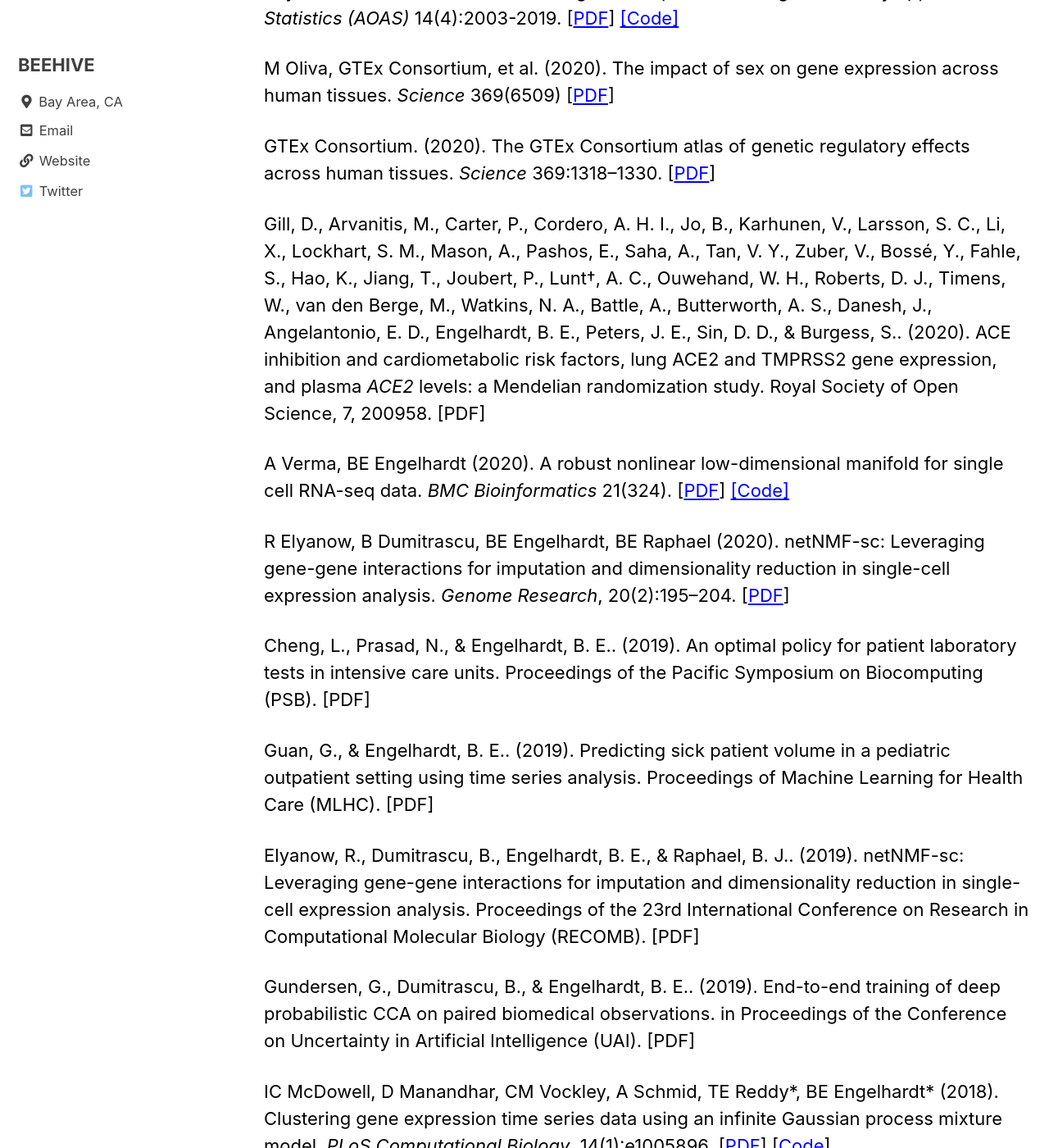
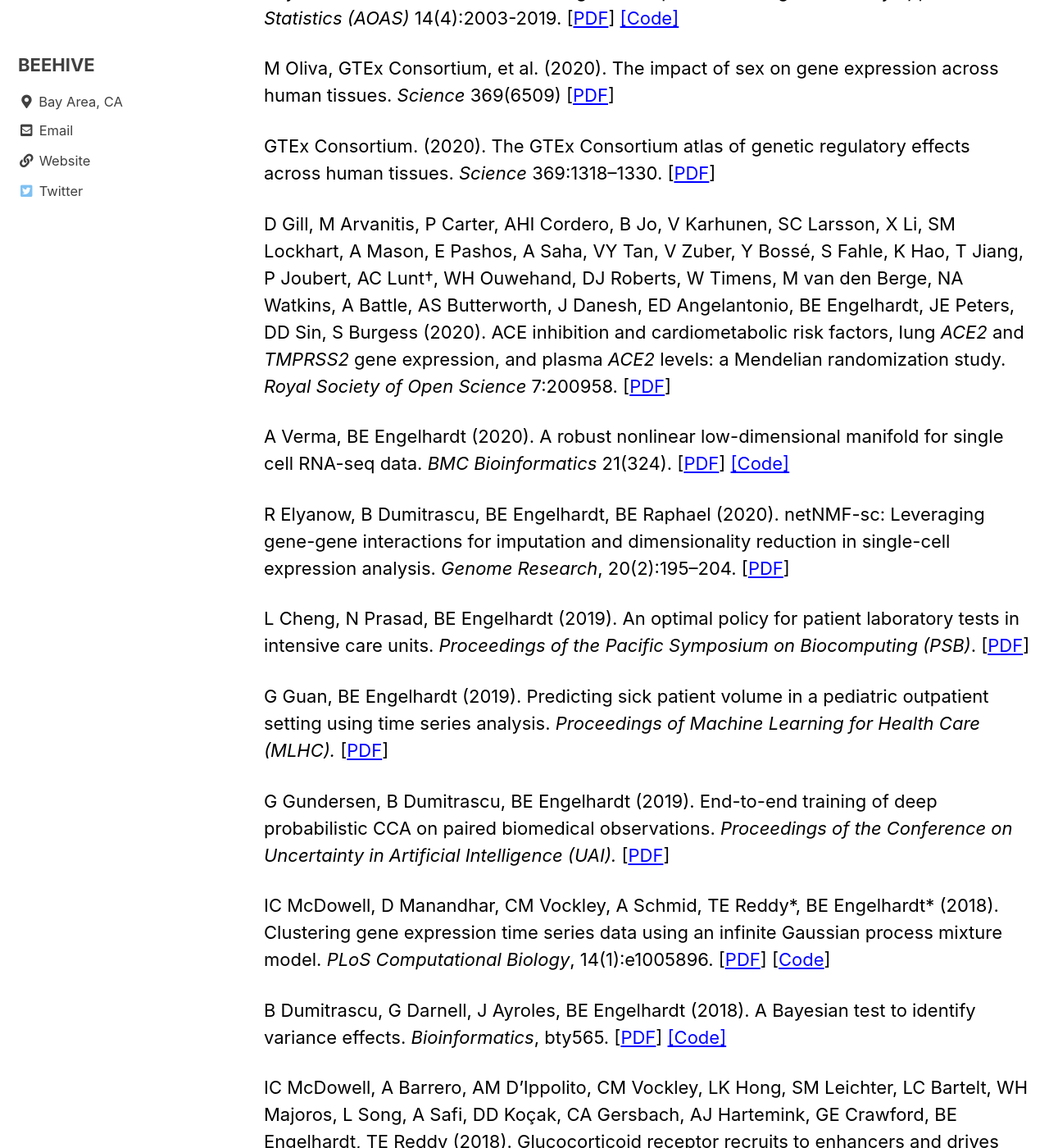
Before and after one commit to stanfordbeehive/stanfordbeehive.github.io, a Jekyll site: the page built from _pages/publications.md, in a window 1280 px wide and 1400 px high, scrolled down 3826 px. Shown: the whole window at 82% size. Built offline with Jekyll 4.4.1, drawn with Linux system fonts in a browser that asks for light colours; cached includes are drawn as plain includes; some of the changed text lies outside the part shown.

Commit message:
Update publications.md

```diff
--- a/_pages/publications.md
+++ b/_pages/publications.md
@@ -79,24 +79,19 @@ M Oliva, GTEx Consortium, et al. (2020). The impact of sex on gene expression ac
 GTEx Consortium. (2020). The GTEx Consortium atlas of genetic regulatory effects across human tissues. *Science* 369:1318–1330.
 [[PDF](doi:10.1126/science.aaz1776)]
 
-Gill, D., Arvanitis, M., Carter, P., Cordero, A. H. I., Jo, B., Karhunen, V., Larsson, S. C., Li, X., Lockhart, S. M., Mason, A., Pashos, E., Saha, A., Tan, V. Y., Zuber, V., Bossé, Y., Fahle, S., Hao, K., Jiang, T., Joubert, P., Lunt†, A. C., Ouwehand, W. H., Roberts, D. J., Timens, W., van den Berge, M., Watkins, N. A., Battle, A., Butterworth, A. S., Danesh, J., Angelantonio, E. D., Engelhardt, B. E., Peters, J. E., Sin, D. D., & Burgess, S.. (2020). ACE inhibition and cardiometabolic risk factors, lung ACE2 and TMPRSS2 gene expression, and plasma *ACE2* levels: a Mendelian randomization study. Royal Society of Open Science, 7, 200958.
-[PDF]
+D Gill, M Arvanitis, P Carter, AHI Cordero, B Jo, V Karhunen, SC Larsson, X Li, SM Lockhart, A Mason, E Pashos, A Saha, VY Tan, V Zuber, Y Bossé, S Fahle, K Hao, T Jiang, P Joubert, AC Lunt†, WH Ouwehand, DJ Roberts, W Timens, M van den Berge, NA Watkins, A Battle, AS Butterworth, J Danesh, ED Angelantonio, BE Engelhardt, JE Peters, DD Sin, S Burgess (2020). ACE inhibition and cardiometabolic risk factors, lung *ACE2* and *TMPRSS2* gene expression, and plasma *ACE2* levels: a Mendelian randomization study. *Royal Society of Open Science* 7:200958. [[PDF](https://pubmed.ncbi.nlm.nih.gov/33391794/)]
 
 A Verma, BE Engelhardt (2020). A robust nonlinear low-dimensional manifold for single cell RNA-seq data. *BMC Bioinformatics* 21(324).
 [[PDF](https://bmcbioinformatics.biomedcentral.com/articles/10.1186/s12859-020-03625-z)] [[Code]](https://github.com/architverma1/tGPLVM)
 
 R Elyanow, B Dumitrascu, BE Engelhardt, BE Raphael (2020). netNMF-sc: Leveraging gene-gene interactions for imputation and dimensionality reduction in single-cell expression analysis. *Genome Research*, 20(2):195–204. [[PDF](https://genome.cshlp.org/content/early/2020/01/28/gr.251603.119)]
 
-Cheng, L., Prasad, N., & Engelhardt, B. E.. (2019). An optimal policy for patient laboratory tests in intensive care units. Proceedings of the Pacific Symposium on Biocomputing (PSB). [PDF]
+L Cheng, N Prasad, BE Engelhardt (2019). An optimal policy for patient laboratory tests in intensive care units. *Proceedings of the Pacific Symposium on Biocomputing (PSB)*. [[PDF](https://www.worldscientific.com/doi/10.1142/9789813279827_0029)]
 
-Guan, G., & Engelhardt, B. E.. (2019). Predicting sick patient volume in a pediatric outpatient setting using time series analysis. Proceedings of Machine Learning for Health Care (MLHC).
-[PDF]
+G Guan, BE Engelhardt (2019). Predicting sick patient volume in a pediatric outpatient setting using time series analysis. *Proceedings of Machine Learning for Health Care (MLHC).* [[PDF](http://proceedings.mlr.press/v106/guan19a/guan19a.pdf)]
 
-Elyanow, R., Dumitrascu, B., Engelhardt, B. E., & Raphael, B. J.. (2019). netNMF-sc: Leveraging gene-gene interactions for imputation and dimensionality reduction in single-cell expression analysis. Proceedings of the 23rd International Conference on Research in Computational Molecular Biology (RECOMB).
-[PDF]
-
-Gundersen, G., Dumitrascu, B., & Engelhardt, B. E.. (2019). End-to-end training of deep probabilistic CCA on paired biomedical observations. in Proceedings of the Conference on Uncertainty in Artificial Intelligence (UAI).
-[PDF]
+G Gundersen, B Dumitrascu, BE Engelhardt (2019). End-to-end training of deep probabilistic CCA on paired biomedical observations. *Proceedings of the Conference on Uncertainty in Artificial Intelligence (UAI).*
+[[PDF](http://proceedings.mlr.press/v115/gundersen20a.html)]
 
 IC McDowell, D Manandhar, CM Vockley, A Schmid, TE Reddy\*, BE Engelhardt\* (2018). Clustering gene expression time series data using an infinite Gaussian process mixture model. *PLoS Computational Biology*, 14(1):e1005896.
 [[PDF](https://journals.plos.org/ploscompbiol/article?id=10.1371/journal.pcbi.1005896)] [[Code](https://github.com/PrincetonUniversity/DP_GP_cluster)]
@@ -107,11 +102,9 @@ B Dumitrascu, G Darnell, J Ayroles, BE Engelhardt (2018). A Bayesian test to ide
 IC McDowell, A Barrero, AM D’Ippolito, CM Vockley, LK Hong, SM Leichter, LC Bartelt, WH Majoros, L Song, A Safi, DD Koçak, CA Gersbach, AJ Hartemink, GE Crawford, BE Engelhardt, TE Reddy (2018). Glucocorticoid receptor recruits to enhancers and drives activation by motif-directed binding. *Genome Research*, 28(9):1272-1284.
 [[PDF](https://pubmed.ncbi.nlm.nih.gov/30097539/)]
 
-Aguiar, D., Cheng, L., Dumitrascu, B., Mordelet, F., Pai, A. A., & Engelhardt, B. E.. (2018). BIISQ: Bayesian nonparametric discovery of Isoforms and Individual Specific Quantification. Nature Communications, 9(1681).
-[PDF]
+D Aguiar, L Cheng, B Dumitrascu, F Mordelet, AA Pai, BE Engelhardt (2018). BIISQ: Bayesian nonparametric discovery of Isoforms and Individual Specific Quantification. *Nature Communications* 9(1681). [[PDF](https://www.nature.com/articles/s41467-018-03402-w)] [[Code](https://github.com/bee-hive/BIISQ)]
 
-Chaney, A. J. B., Stewart, B. M., & Engelhardt, B. E.. (2018). How algorithmic confounding in recommendation systems increases homogeneity and decreases utility. 12th ACM Conference on Recommender Systems.
-[PDF]
+AJB Chaney, BM Stewart, BE Engelhardt (2018). How algorithmic confounding in recommendation systems increases homogeneity and decreases utility. *Proceedings of the 12th ACM Conference on Recommender Systems.* [[PDF](https://dl.acm.org/doi/10.1145/3240323.3240370)]
 
 Dumitrascu*, B., Feng*, K., & Engelhardt, B. E.. (2018). PG-TS: Improved Thompson sampling for logistic contextual bandits. Proceedings of Neural Information Processing Systems (NeurIPS).
 [PDF]
```
